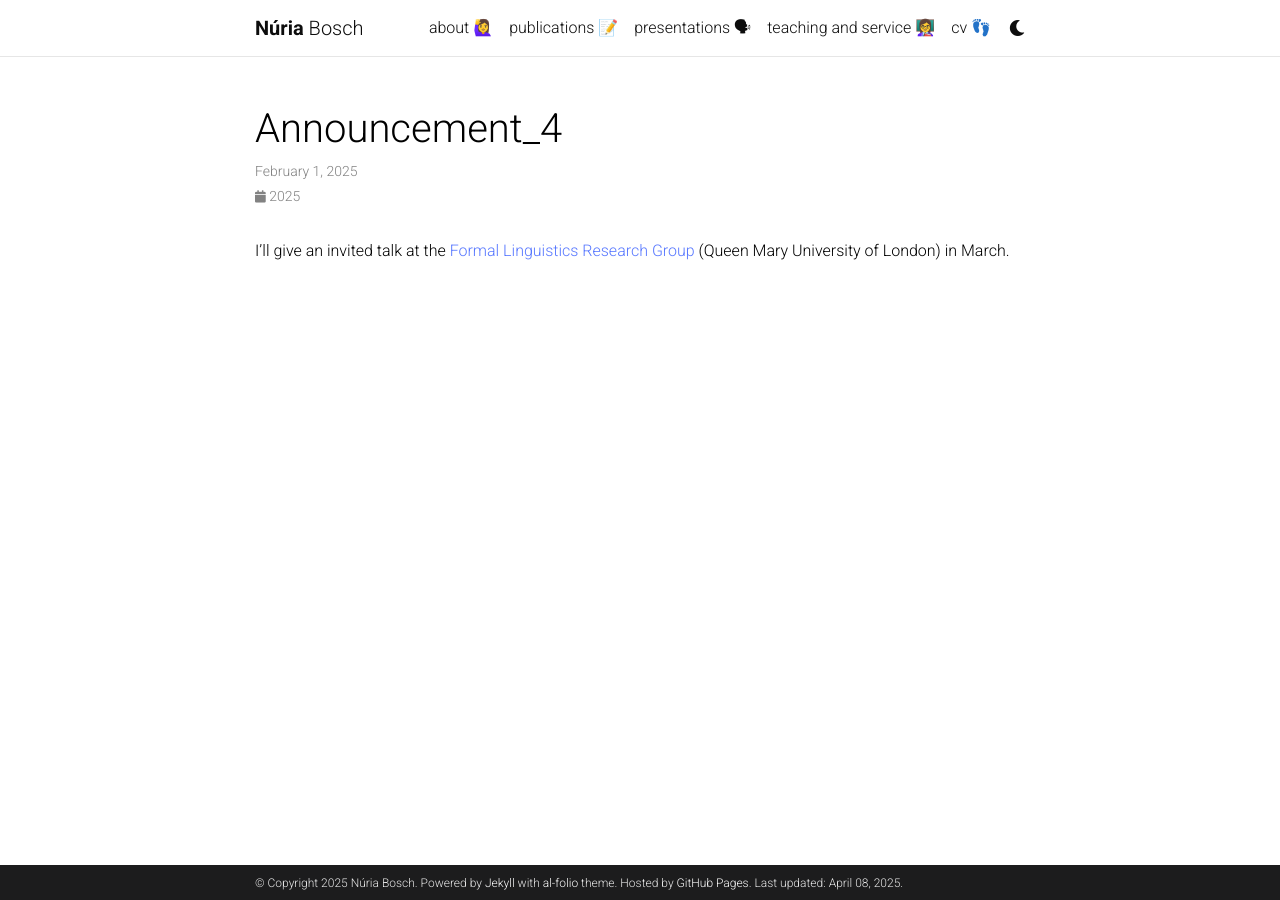
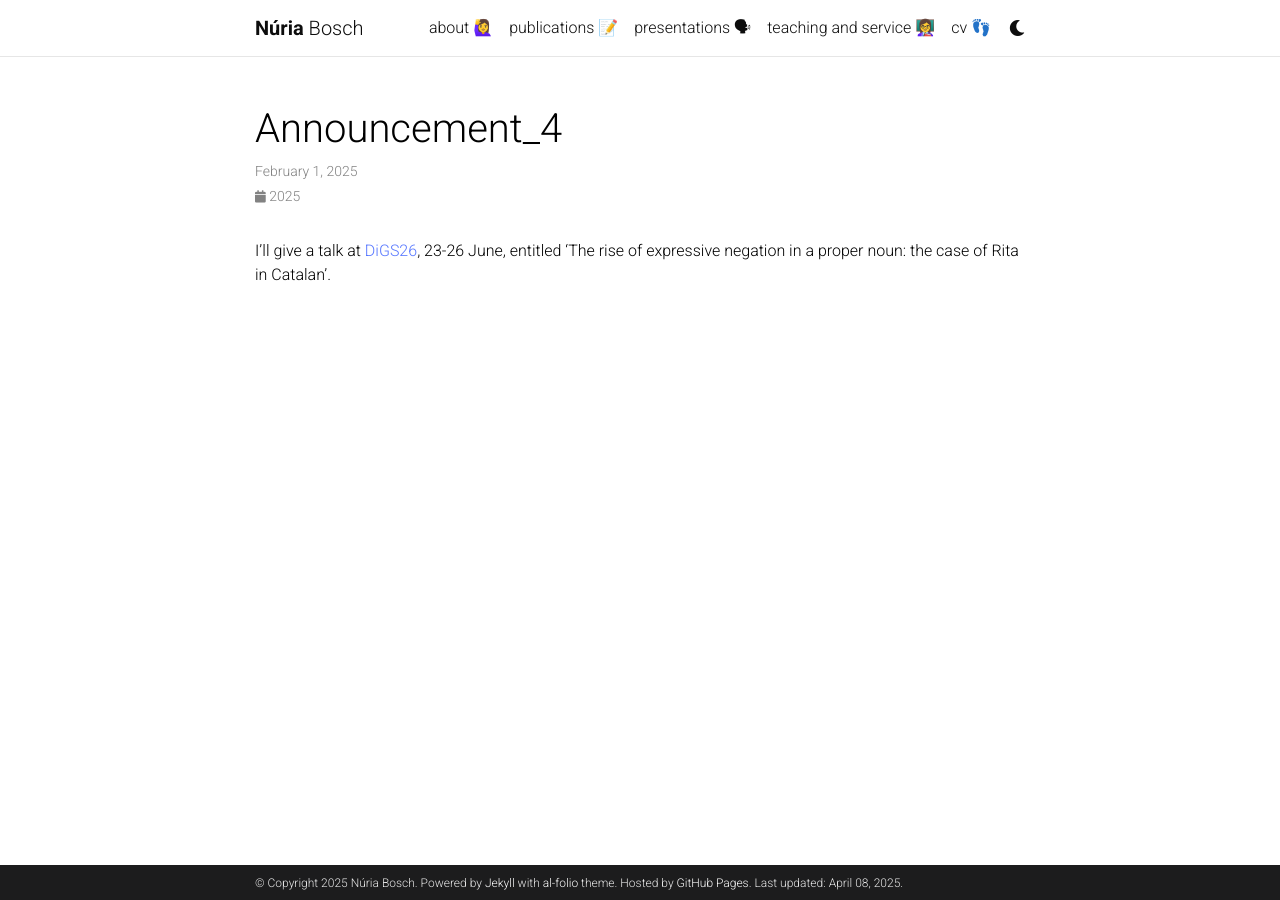
Before and after one commit to nuria-bosch/nuria-bosch.github.io, a Jekyll site: the page built from _news/announcement_4.md, in a window 1280 px wide. Built offline with Jekyll 4.4.1, drawn with Linux system fonts in a browser that asks for light colours; comment, search, counter and statistics services are not loaded; a style sheet for code colours, icons or effects is not loaded.

Commit message:
Update announcement_4.md

```diff
--- a/_news/announcement_4.md
+++ b/_news/announcement_4.md
@@ -5,4 +5,4 @@ inline: true
 related_posts: false
 ---
 
-I'll give an invited talk at the [Formal Linguistics Research Group](https://www.qmul.ac.uk/sllf/linguistics/research/formal/) (Queen Mary University of London) in March.
+I'll give a talk at [DiGS26](https://sites.google.com/view/digs26oxford), 23-26 June, entitled 'The rise of expressive negation in a proper noun: the case of Rita in Catalan'.
```
